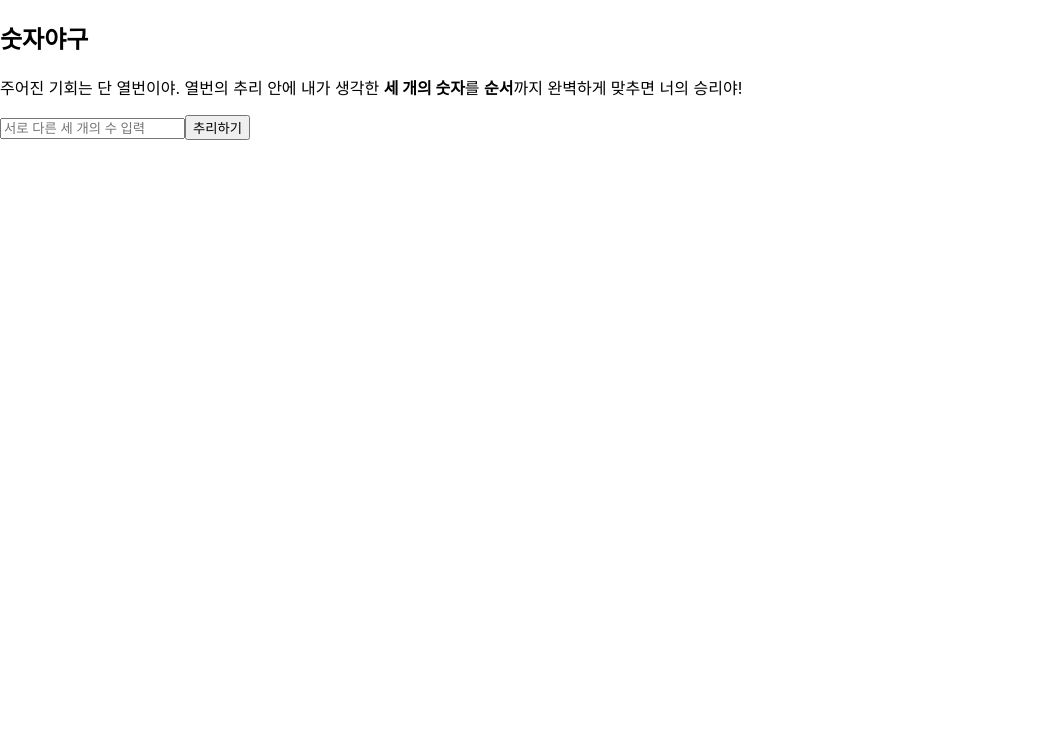
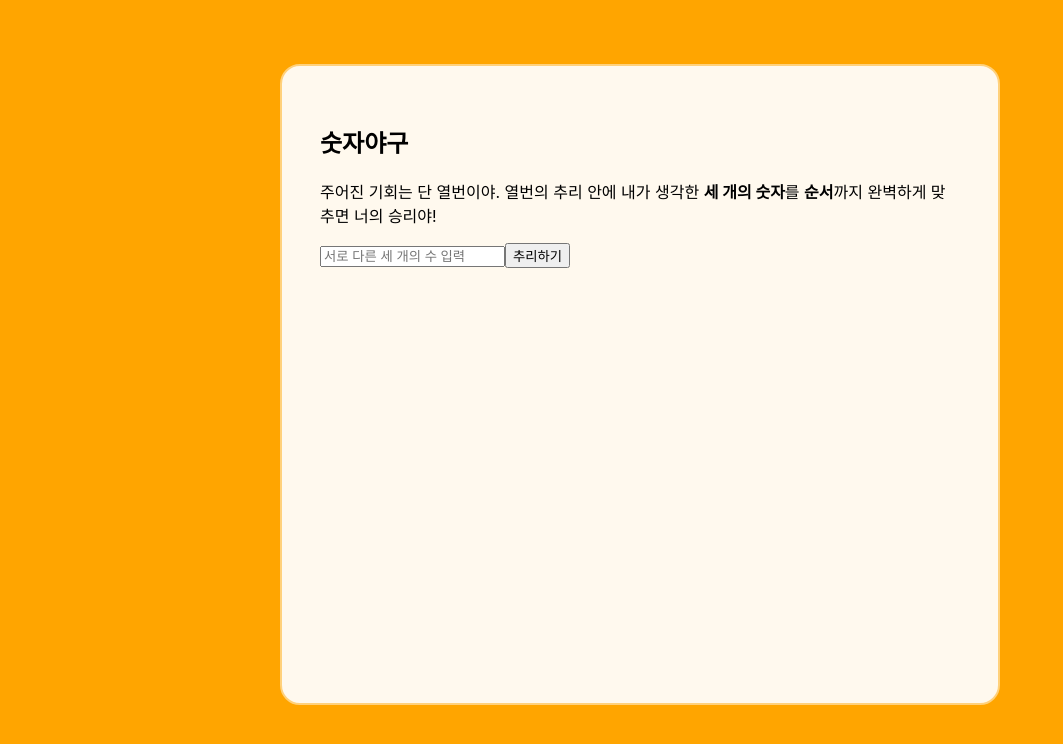
Before and after one commit to Chaemin-L/React_study, a React (Create React App) app in the folder 01_bulls_and_cows/: page / in a window 1280 px wide. Shown: the top 744 px of the page, without its empty margins (0-1063 px from the left). Built offline with nearby package versions, Linux system fonts and the light colour scheme.

Commit message:
style: Add styling code to App component

```diff
--- a/01_bulls_and_cows/src/App.js
+++ b/01_bulls_and_cows/src/App.js
@@ -3,6 +3,7 @@ import Header from './Header';
 import InputForm from './InputForm';
 import Ending from './Ending';
 import RecordList from './RecordList';
+import './style/App.scss';
 
 // 숫자 개수
 const OPTION = 3;
@@ -81,7 +82,7 @@ function App() {
   };
 
   return (
-    <div>
+    <div className="App">
       <Header />
       {!(isOver.status === 1) && <><InputForm onChange={onChange} onGuess={onGuess} /><RecordList guessList={guessList} /></>}
       { caution===1 && <div> 세 개의 서로 다른 숫자를 올바르게 입력해주세요!</div>}
--- /dev/null
+++ b/01_bulls_and_cows/src/style/App.scss
@@ -0,0 +1,18 @@
+body{
+    background-color: orange;
+}
+
+.App{
+    width: 50vw;
+    height: 70vh;
+    display: flex;
+    flex-direction: column;
+    background-color: rgb(255, 249, 238);
+    border: 2px solid rgb(255, 209, 124) {
+        radius: 20px;
+    }
+    margin: auto{
+        top: 5%;
+    }
+    padding: 3%;
+}
--- /dev/null
+++ b/package.json
@@ -0,0 +1,5 @@
+{
+  "dependencies": {
+    "node-sass": "^7.0.1"
+  }
+}
```
Also changed, not shown: 1 other file (tests, documents, lock files or other folders).
